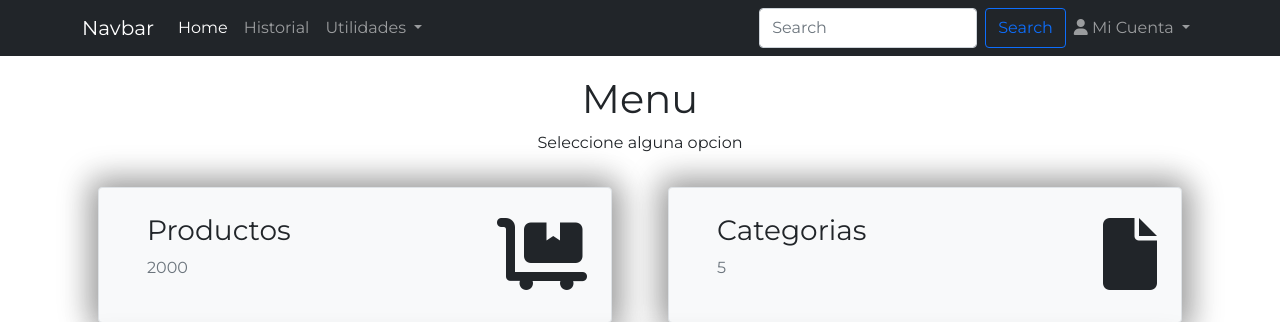
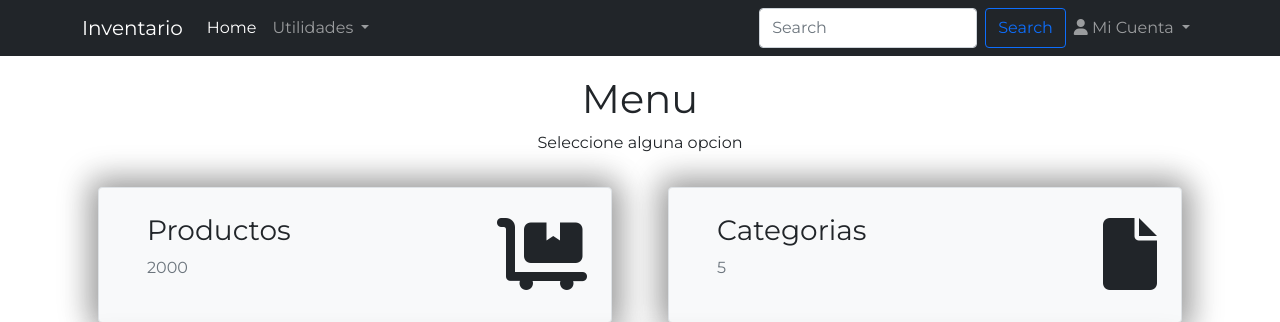
Before and after one commit to FelipeFa6/inventory-management, a PHP site: page /index.php in a window 1280 px wide. Shown: the top 322 px of the page. Run offline with PHP 8.4, Linux system fonts and the light colour scheme.

Commit message:
Fixed anchor tags on navbar

```diff
--- a/includes/navbar.php
+++ b/includes/navbar.php
@@ -34,7 +34,7 @@
 
 <nav class="navbar navbar-expand-lg navbar-dark bg-dark">
   <div class="container">
-    <a class="navbar-brand" href="index.php">Navbar</a>
+    <a class="navbar-brand" href="index.php">Inventario</a>
     <button
       class="navbar-toggler"
       type="button"
@@ -53,9 +53,6 @@
             >Home</a
           >
         </li>
-        <li class="nav-item">
-          <a class="nav-link" href="historial.php">Historial</a>
-        </li>
         <li class="nav-item dropdown">
           <a
             class="nav-link dropdown-toggle"
@@ -66,9 +63,14 @@
           >
             Utilidades
           </a>
-          <ul class="dropdown-menu ps-2" aria-labelledby="navbarDropdown">
+          <ul class="dropdown-menu" aria-labelledby="navbarDropdown">
+            <li class="">
+              <a class="dropdown-item" href="historial.php">Historial</a>
+            </li>
             <li><a class="dropdown-item" href="productos.php">Productos</a></li>
-            <li><a class="dropdown-item" href="categorias.php">Categorias</a></li>
+            <li>
+              <a class="dropdown-item" href="categorias.php">Categorias</a>
+            </li>
           </ul>
         </li>
       </ul>
@@ -101,7 +103,10 @@
               <li><a class="dropdown-item" href="#">Opciones</a></li>
               <li><hr class="dropdown-divider" /></li>
               <li>
-                <a class="dropdown-item text-danger" href="#">Cerrar sesion <i class="fa-solid fa-arrow-right-from-bracket"></i></a>
+                <a class="dropdown-item text-danger" href="#"
+                  >Cerrar sesion
+                  <i class="fa-solid fa-arrow-right-from-bracket"></i
+                ></a>
               </li>
             </ul>
           </li>
```
